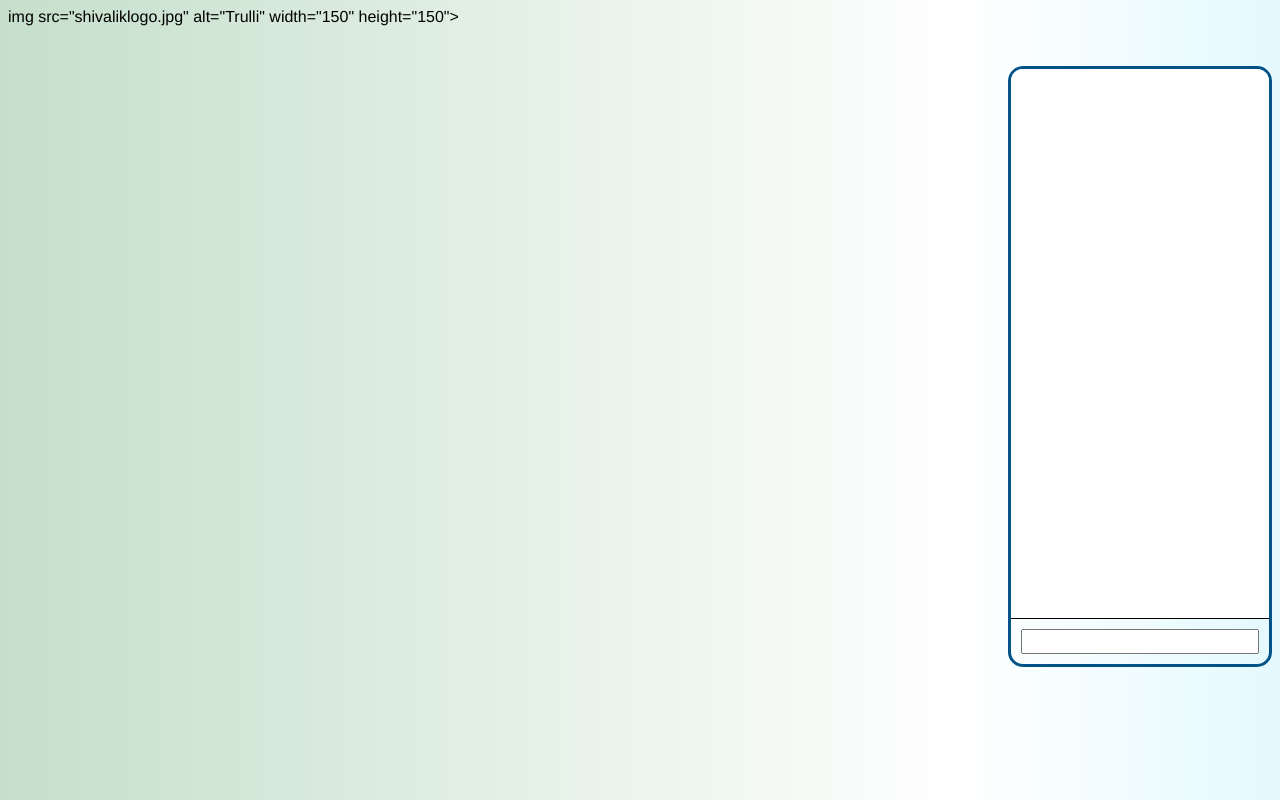
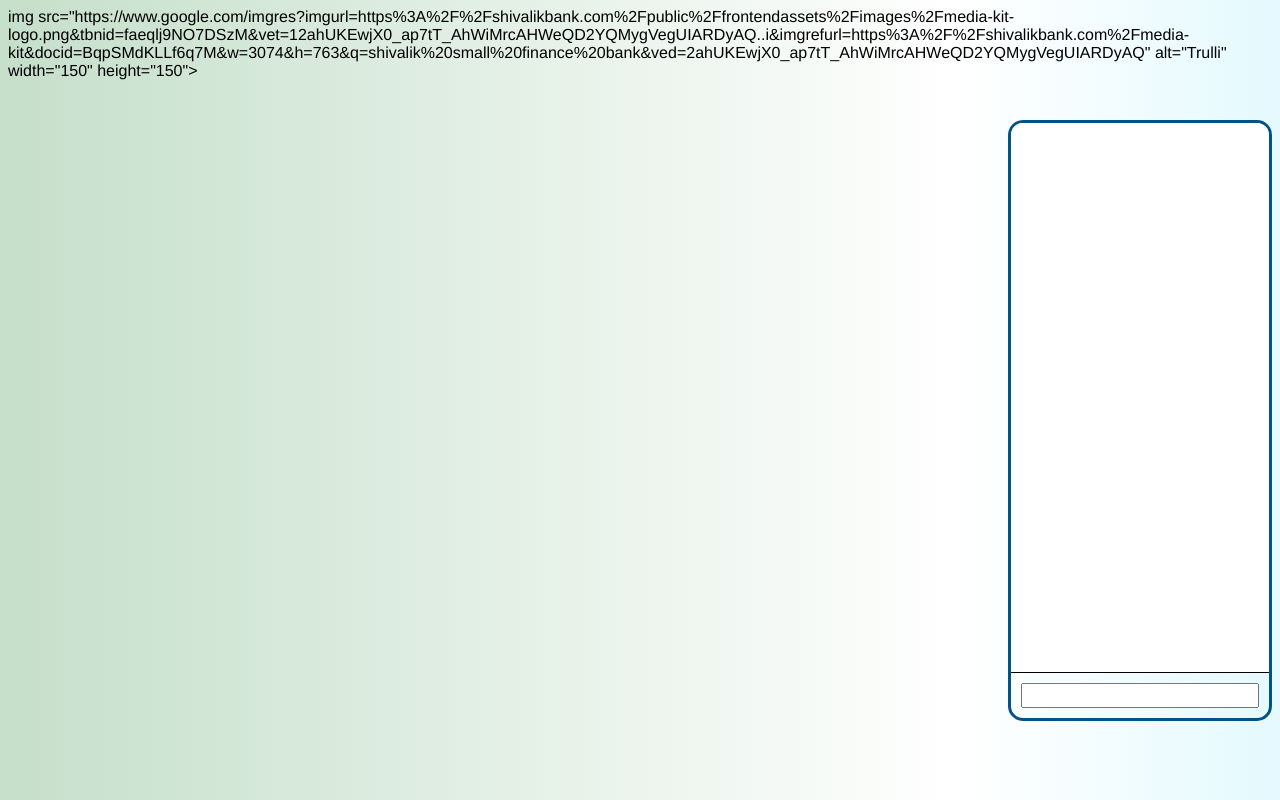
Before and after one commit to surbhi-sood/BankingChatBot, a plain HTML site: page index.html in a window 1280 px wide. Shown: the top 800 px of the page. Drawn offline with nearby package versions, Linux system fonts and the light colour scheme.

Commit message:
Update index.html

```diff
--- a/index.html
+++ b/index.html
@@ -9,7 +9,7 @@
 </head>
 
 <body>
-    img src="shivaliklogo.jpg" alt="Trulli" width="150" height="150">
+    img src="https://www.google.com/imgres?imgurl=https%3A%2F%2Fshivalikbank.com%2Fpublic%2Ffrontendassets%2Fimages%2Fmedia-kit-logo.png&tbnid=faeqlj9NO7DSzM&vet=12ahUKEwjX0_ap7tT_AhWiMrcAHWeQD2YQMygVegUIARDyAQ..i&imgrefurl=https%3A%2F%2Fshivalikbank.com%2Fmedia-kit&docid=BqpSMdKLLf6q7M&w=3074&h=763&q=shivalik%20small%20finance%20bank&ved=2ahUKEwjX0_ap7tT_AhWiMrcAHWeQD2YQMygVegUIARDyAQ" alt="Trulli" width="150" height="150">
 
     <div id="chat_container">
         <div id="chat_log">
```
